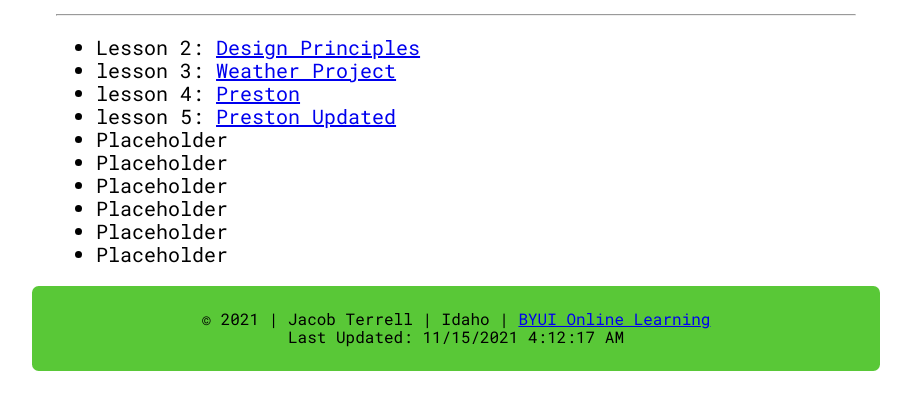
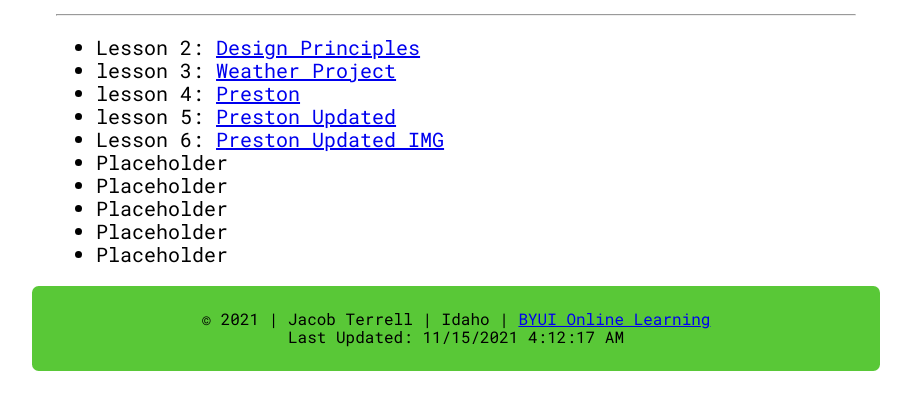
Before and after one commit to jacobi973/wdd230, a plain HTML site: page index.html in a window 1280 px wide. Shown: the part 181-590 px from the top of the page, without its empty margins (184-1095 px from the left). Drawn offline with Linux system fonts and the light colour scheme; a script that the page names is missing; a web font is replaced by a local one.

Commit message:
lesson 6 index added

```diff
--- a/index.html
+++ b/index.html
@@ -30,7 +30,7 @@
       <li>lesson 3: <a href="./lesson3/index.html">Weather Project</a></li>
       <li>lesson 4: <a href="./lesson4/preston-4.html">Preston</a></li>
       <li>lesson 5: <a href="./lesson5/preston-5.html">Preston Updated</a></li>
-      <li>Placeholder</li>
+      <li>Lesson 6: <a href="./lesson6/preston-6.html">Preston Updated IMG</a></li>
       <li>Placeholder</li>
       <li>Placeholder</li>
       <li>Placeholder</li>
```
